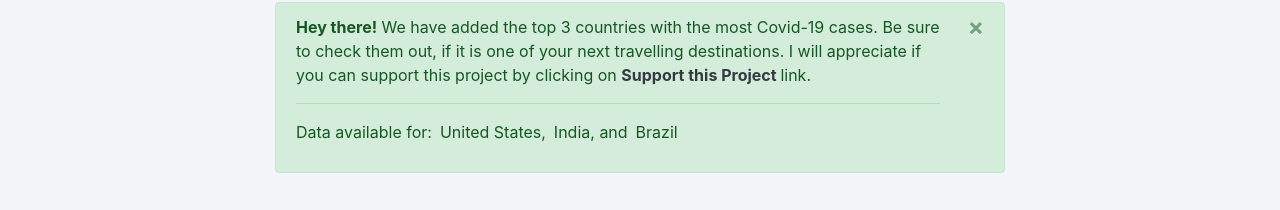
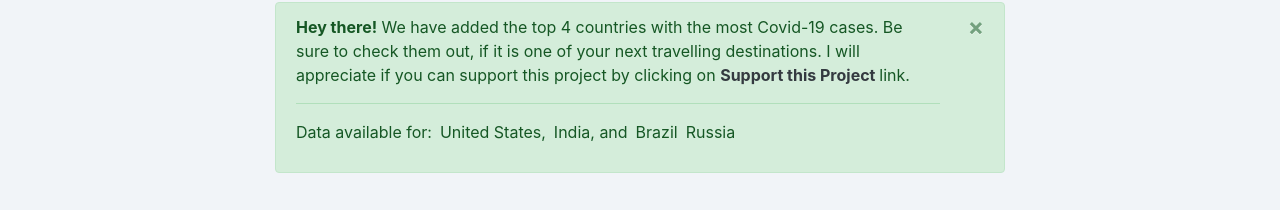
Before and after one commit to tahakhan0/Covid-Travel-Advisor, a React (Create React App) app: page / in a window 1280 px wide. Shown: the part 88-298 px from the top of the page. Built offline with nearby package versions, Linux system fonts and the light colour scheme; no server answers.

Commit message:
changed alert

```diff
--- a/src/components/Alert.jsx
+++ b/src/components/Alert.jsx
@@ -9,7 +9,7 @@ export default function Alert() {
             className="alert alert-success alert-dismissible fade show"
             role="alert"
           >
-            <strong>Hey there!</strong> We have added the top 3 countries with
+            <strong>Hey there!</strong> We have added the top 4 countries with
             the most Covid-19 cases. Be sure to check them out, if it is one of
             your next travelling destinations. I will appreciate if you can
             support this project by clicking on{" "}
@@ -36,6 +36,7 @@ export default function Alert() {
               <li className="list-inline-item">United States,</li>
               <li className="list-inline-item">India, and</li>
               <li className="list-inline-item">Brazil</li>
+              <li className="list-inline-item">Russia</li>
             </ul>
           </div>
         </div>
```
